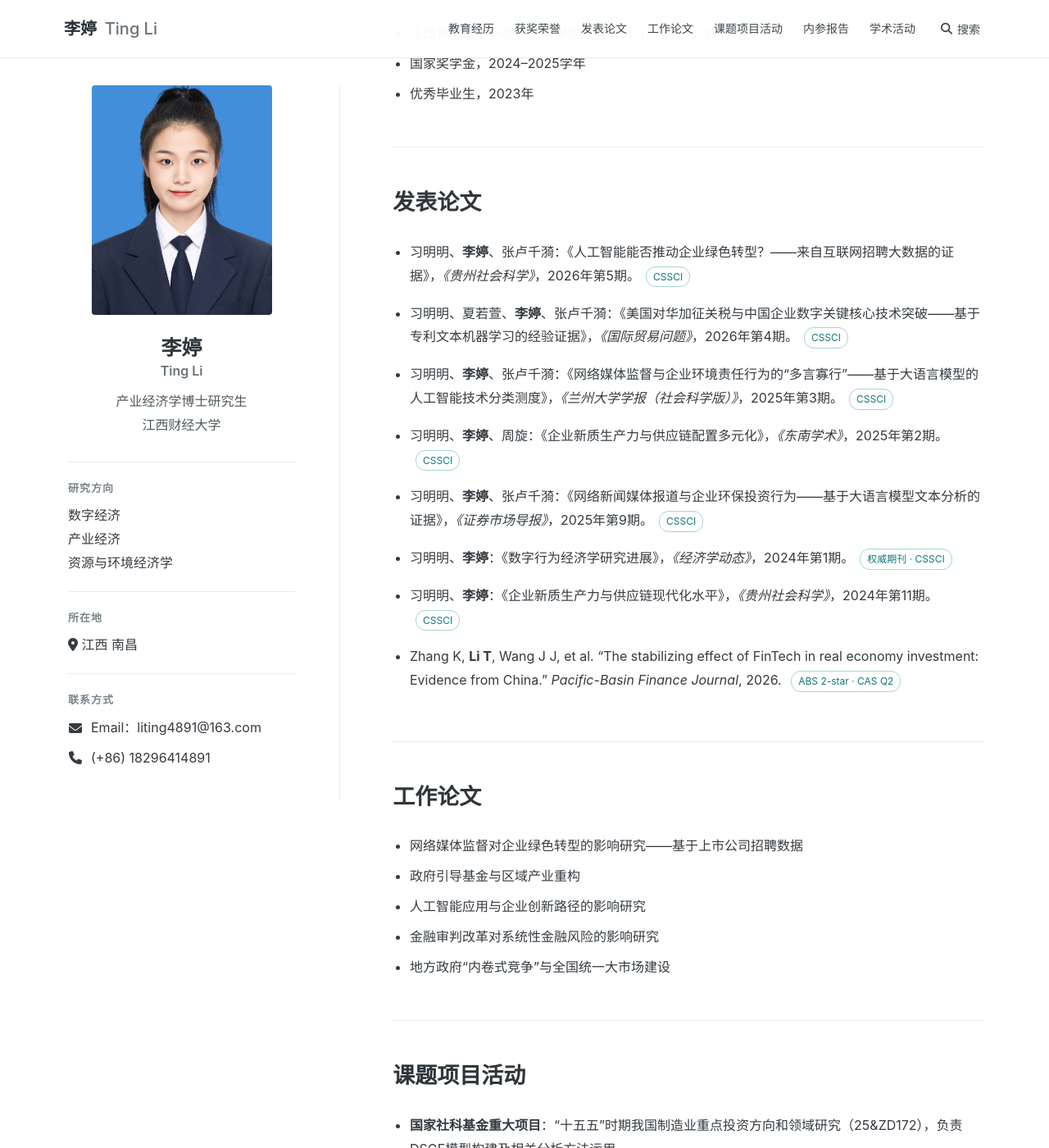
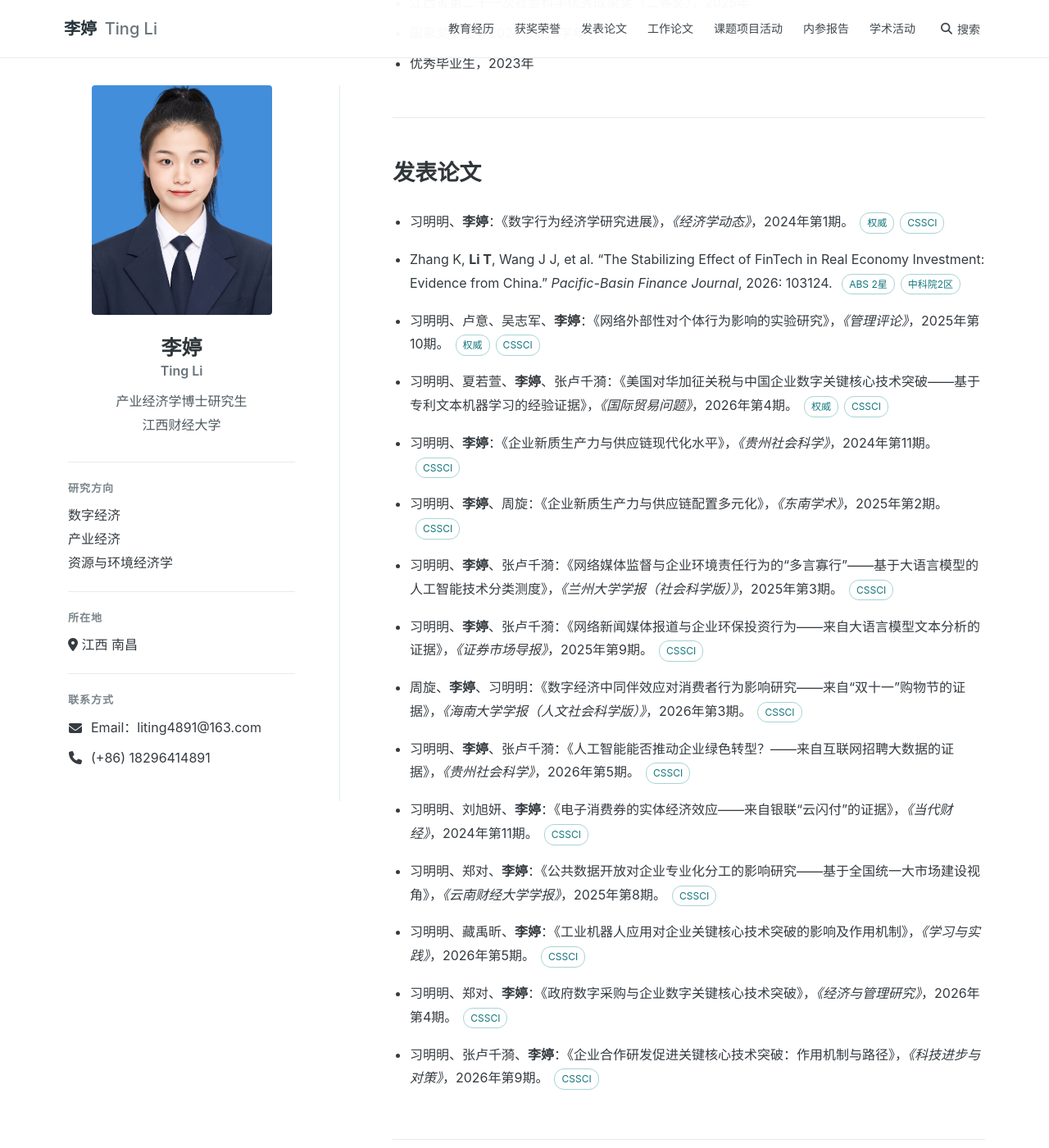
Before and after one commit to Skytingli/Skytingli.github.io, a Jekyll site: the page built from index.html, in a window 1280 px wide and 1400 px high, scrolled down 707 px. Shown: the whole window at 82% size. Built offline with Jekyll 4.4.1, drawn with Linux system fonts in a browser that asks for light colours; some of the changed text lies outside the part shown.

Commit message:
Update index.html

```diff
--- a/index.html
+++ b/index.html
@@ -31,14 +30,21 @@ title: 李婷 Ting Li
 <section id="publications" class="section-block searchable">
   <h2>发表论文</h2>
   <ul class="publication-list">
-    <li>习明明、<strong>李婷</strong>、张卢千漪：《人工智能能否推动企业绿色转型？——来自互联网招聘大数据的证据》，<em>《贵州社会科学》</em>，2026年第5期。<span class="tag">CSSCI</span></li>
-    <li>习明明、夏若萱、<strong>李婷</strong>、张卢千漪：《美国对华加征关税与中国企业数字关键核心技术突破——基于专利文本机器学习的经验证据》，<em>《国际贸易问题》</em>，2026年第4期。<span class="tag">CSSCI</span></li>
+    <li>习明明、<strong>李婷</strong>：《数字行为经济学研究进展》，<em>《经济学动态》</em>，2024年第1期。<span class="tag">权威</span><span class="tag">CSSCI</span></li>
+    <li>Zhang K, <strong>Li T</strong>, Wang J J, et al. “The Stabilizing Effect of FinTech in Real Economy Investment: Evidence from China.” <em>Pacific-Basin Finance Journal</em>, 2026: 103124. <span class="tag">ABS 2星</span><span class="tag">中科院2区</span></li>
+    <li>习明明、卢意、吴志军、<strong>李婷</strong>：《网络外部性对个体行为影响的实验研究》，<em>《管理评论》</em>，2025年第10期。<span class="tag">权威</span><span class="tag">CSSCI</span></li>
+    <li>习明明、夏若萱、<strong>李婷</strong>、张卢千漪：《美国对华加征关税与中国企业数字关键核心技术突破——基于专利文本机器学习的经验证据》，<em>《国际贸易问题》</em>，2026年第4期。<span class="tag">权威</span><span class="tag">CSSCI</span></li>
+    <li>习明明、<strong>李婷</strong>：《企业新质生产力与供应链现代化水平》，<em>《贵州社会科学》</em>，2024年第11期。<span class="tag">CSSCI</span></li>
+    <li>习明明、<strong>李婷</strong>、周旋：《企业新质生产力与供应链配置多元化》，<em>《东南学术》</em>，2025年第2期。<span class="tag">CSSCI</span></li>
     <li>习明明、<strong>李婷</strong>、张卢千漪：《网络媒体监督与企业环境责任行为的“多言寡行”——基于大语言模型的人工智能技术分类测度》，<em>《兰州大学学报（社会科学版）》</em>，2025年第3期。<span class="tag">CSSCI</span></li>
-    <li>习明明、<strong>李婷</strong>、周旋：《企业新质生产力与供应链配置多元化》，<em>《东南学术》</em>，2025年第2期。<span class="tag">CSSCI</span></li>
-    <li>习明明、<strong>李婷</strong>、张卢千漪：《网络新闻媒体报道与企业环保投资行为——基于大语言模型文本分析的证据》，<em>《证券市场导报》</em>，2025年第9期。<span class="tag">CSSCI</span></li>
-    <li>习明明、<strong>李婷</strong>：《数字行为经济学研究进展》，<em>《经济学动态》</em>，2024年第1期。<span class="tag">权威期刊 · CSSCI</span></li>
-    <li>习明明、<strong>李婷</strong>：《企业新质生产力与供应链现代化水平》，<em>《贵州社会科学》</em>，2024年第11期。<span class="tag">CSSCI</span></li>
-    <li>Zhang K, <strong>Li T</strong>, Wang J J, et al. “The stabilizing effect of FinTech in real economy investment: Evidence from China.” <em>Pacific-Basin Finance Journal</em>, 2026. <span class="tag">ABS 2-star · CAS Q2</span></li>
+    <li>习明明、<strong>李婷</strong>、张卢千漪：《网络新闻媒体报道与企业环保投资行为——来自大语言模型文本分析的证据》，<em>《证券市场导报》</em>，2025年第9期。<span class="tag">CSSCI</span></li>
+    <li>周旋、<strong>李婷</strong>、习明明：《数字经济中同伴效应对消费者行为影响研究——来自“双十一”购物节的证据》，<em>《海南大学学报（人文社会科学版）》</em>，2026年第3期。<span class="tag">CSSCI</span></li>
+   <li>习明明、<strong>李婷</strong>、张卢千漪：《人工智能能否推动企业绿色转型？——来自互联网招聘大数据的证据》，<em>《贵州社会科学》</em>，2026年第5期。<span class="tag">CSSCI</span></li>
+    <li>习明明、刘旭妍、<strong>李婷</strong>：《电子消费券的实体经济效应——来自银联“云闪付”的证据》，<em>《当代财经》</em>，2024年第11期。<span class="tag">CSSCI</span></li>
+    <li>习明明、郑对、<strong>李婷</strong>：《公共数据开放对企业专业化分工的影响研究——基于全国统一大市场建设视角》，<em>《云南财经大学学报》</em>，2025年第8期。<span class="tag">CSSCI</span></li>
+    <li>习明明、藏禹昕、<strong>李婷</strong>：《工业机器人应用对企业关键核心技术突破的影响及作用机制》，<em>《学习与实践》</em>，2026年第5期。<span class="tag">CSSCI</span></li>
+    <li>习明明、郑对、<strong>李婷</strong>：《政府数字采购与企业数字关键核心技术突破》，<em>《经济与管理研究》</em>，2026年第4期。<span class="tag">CSSCI</span></li>
+    <li>习明明、张卢千漪、<strong>李婷</strong>：《企业合作研发促进关键核心技术突破：作用机制与路径》，<em>《科技进步与对策》</em>，2026年第9期。<span class="tag">CSSCI</span></li>
   </ul>
 </section>
 
```
Also changed, not shown: other parts of index.html (+0 -1 lines).
